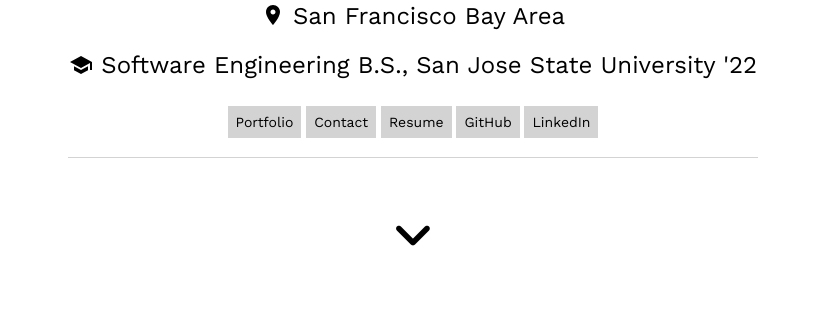
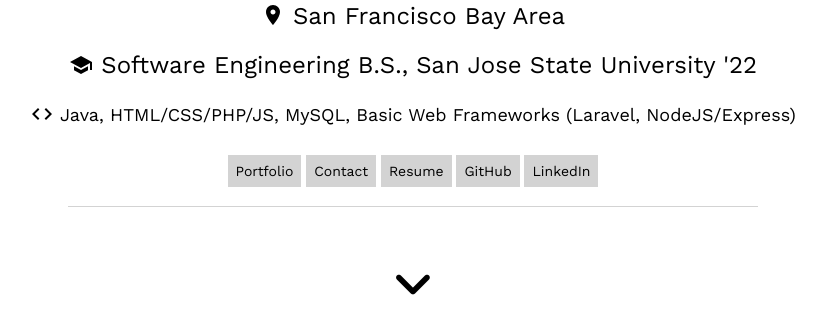
Before and after one commit to alansdpark/oldportfolio, a plain HTML site: page index.html in a window 1280 px wide. Shown: the part 276-610 px from the top of the page, without its empty margins (242-1068 px from the left). Drawn offline with nearby package versions, Linux system fonts and the light colour scheme.

Commit message:
Added code section to header

```diff
--- a/index.html
+++ b/index.html
@@ -32,6 +32,10 @@
             <div>
 				<h3><img src="css/school.svg" alt="school icon" class="HeaderSVG"> Software Engineering B.S., San Jose State University '22</h3>
 			</div>
+			<div style="padding-top: 10px;">
+				<h4><img src="css/code.svg" alt="code icon" class="HeaderSVG"> Java, HTML/CSS/PHP/JS, MySQL, Basic Web Frameworks (Laravel, NodeJS/Express)</h4>
+			</div>
+
             <div class="Buttons">
               <a href="#portfolioButton" class="portfolioTopButton">Portfolio</a>
               <a href="#contactButton" class="contactTopButton">Contact</a>
```
Also changed, not shown: css/code.svg (added), 3 other files.
